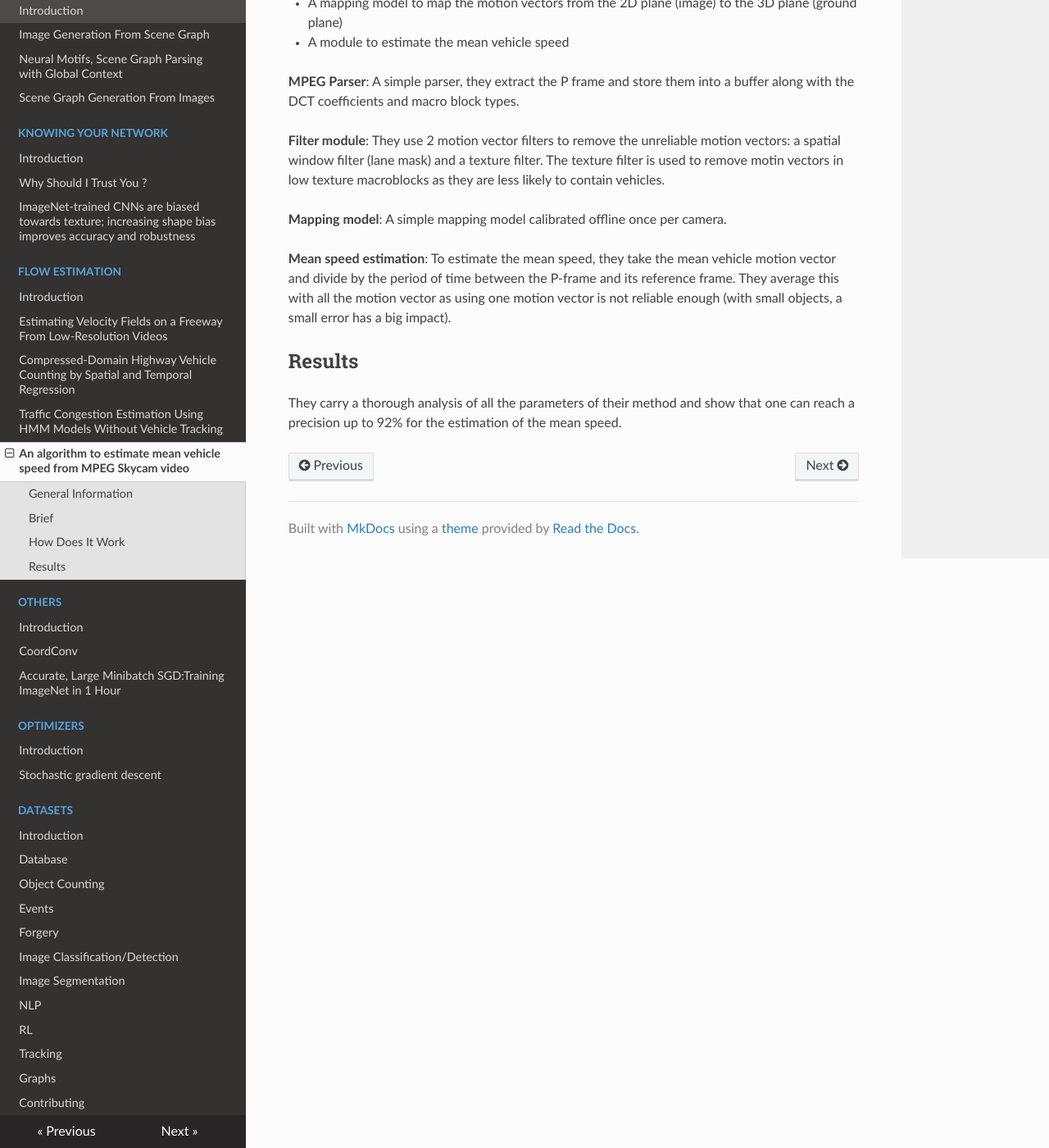
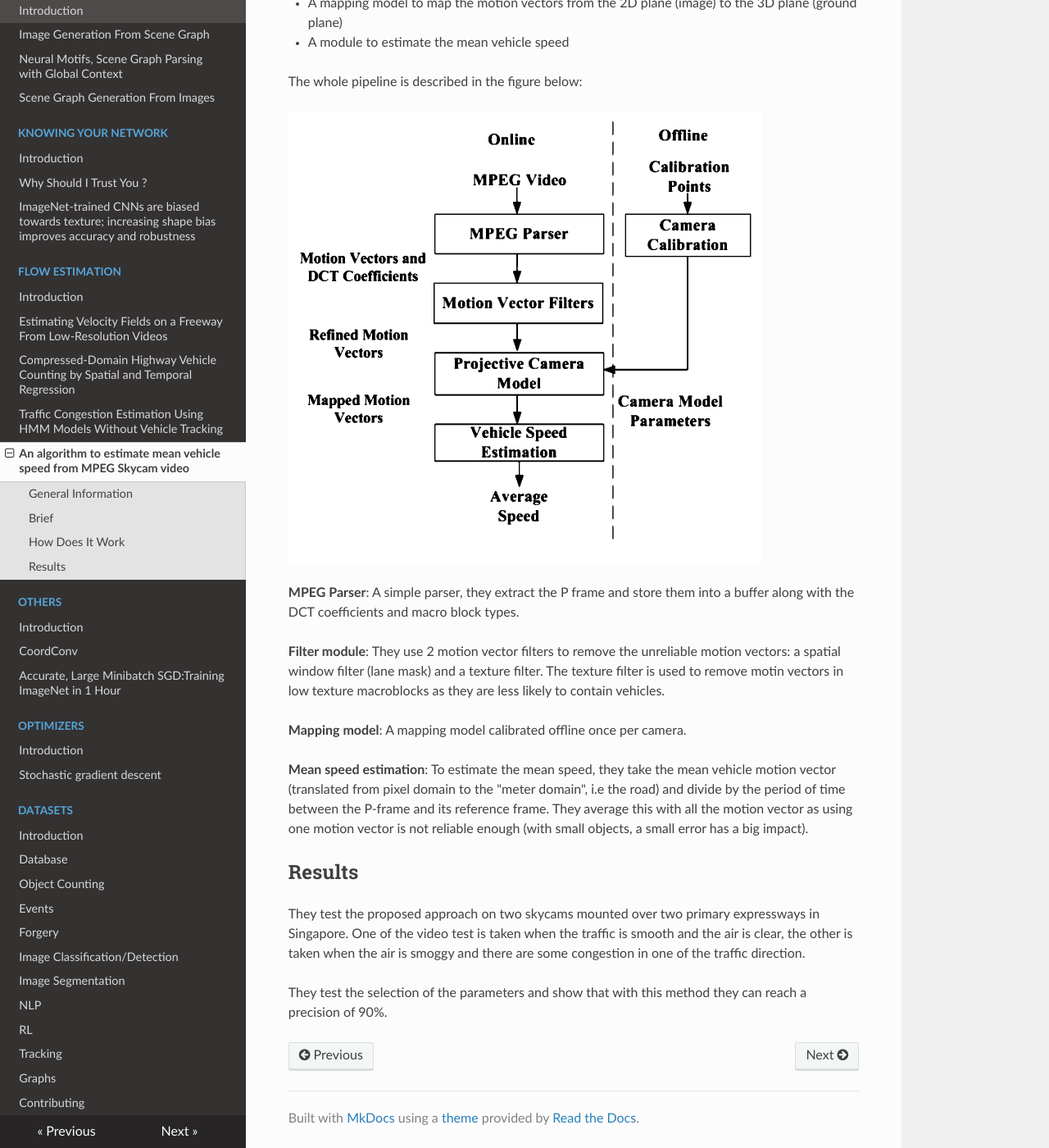
Before and after one commit to D3lt4lph4/papers, an MkDocs documentation site: the page built from docs/flow/EstimateMeanVehicleSpeedMPEGSkycam.md, in a window 1280 px wide and 1400 px high, scrolled down 805 px. Shown: the whole window at 82% size. Built offline with MkDocs 1.6.1, drawn with Linux system fonts in a browser that asks for light colours; nearby versions of some CDN libraries; old or Windows-style settings are respelled for this version of MkDocs; some of the changed text lies outside the part shown.

```diff
--- a/docs/flow/EstimateMeanVehicleSpeedMPEGSkycam.md
+++ b/docs/flow/EstimateMeanVehicleSpeedMPEGSkycam.md
@@ -24,14 +24,20 @@ In order to predict the mean speed of the vehicles, they use a four step pipelin
 - A mapping model to map the motion vectors from the 2D plane (image) to the 3D plane (ground plane)
 - A module to estimate the mean vehicle speed
 
+The whole pipeline is described in the figure below:
+
+![pipeline](https://github.com/D3lt4lph4/papers/blob/master/docs/images/flow/EstimateMeanVehicleSpeedMPEGSkycam/pipeline.png?raw=true "pipeline")
+
 **MPEG Parser**: A simple parser, they extract the P frame and store them into a buffer along with the DCT coefficients and macro block types.
 
 **Filter module**: They use 2 motion vector filters to remove the unreliable motion vectors: a spatial window filter (lane mask) and a texture filter. The texture filter is used to remove motin vectors in low texture macroblocks as they are less likely to contain vehicles.
 
-**Mapping model**: A simple mapping model calibrated offline once per camera.
+**Mapping model**: A mapping model calibrated offline once per camera.
 
-**Mean speed estimation**: To estimate the mean speed, they take the mean vehicle motion vector and divide by the period of time between the P-frame and its reference frame. They average this with all the motion vector as using one motion vector is not reliable enough (with small objects, a small error has a big impact).
+**Mean speed estimation**: To estimate the mean speed, they take the mean vehicle motion vector (translated from pixel domain to the "meter domain", i.e the road) and divide by the period of time between the P-frame and its reference frame. They average this with all the motion vector as using one motion vector is not reliable enough (with small objects, a small error has a big impact).
 
 ## Results
 
-They carry a thorough analysis of all the parameters of their method and show that one can reach a precision up to 92% for the estimation of the mean speed.
+They test the proposed approach on two skycams mounted over two primary expressways in Singapore. One of the video test is taken when the traffic is smooth and the air is clear, the other is taken when the air is smoggy and there are some congestion in one of the traffic direction.
+
+They test the selection of the parameters and show that with this method they can reach a precision of 90%.
```
Also changed, not shown: other parts of docs/flow/EstimateMeanVehicleSpeedMPEGSkycam.md (+1 -1 lines), docs/imagedetection/focalloss.md (+34 -5 lines), docs/imagedetection/maskrcnn.md (added, +25 -0 lines), docs/images/imagedetection/focalloss/network.png (added).
